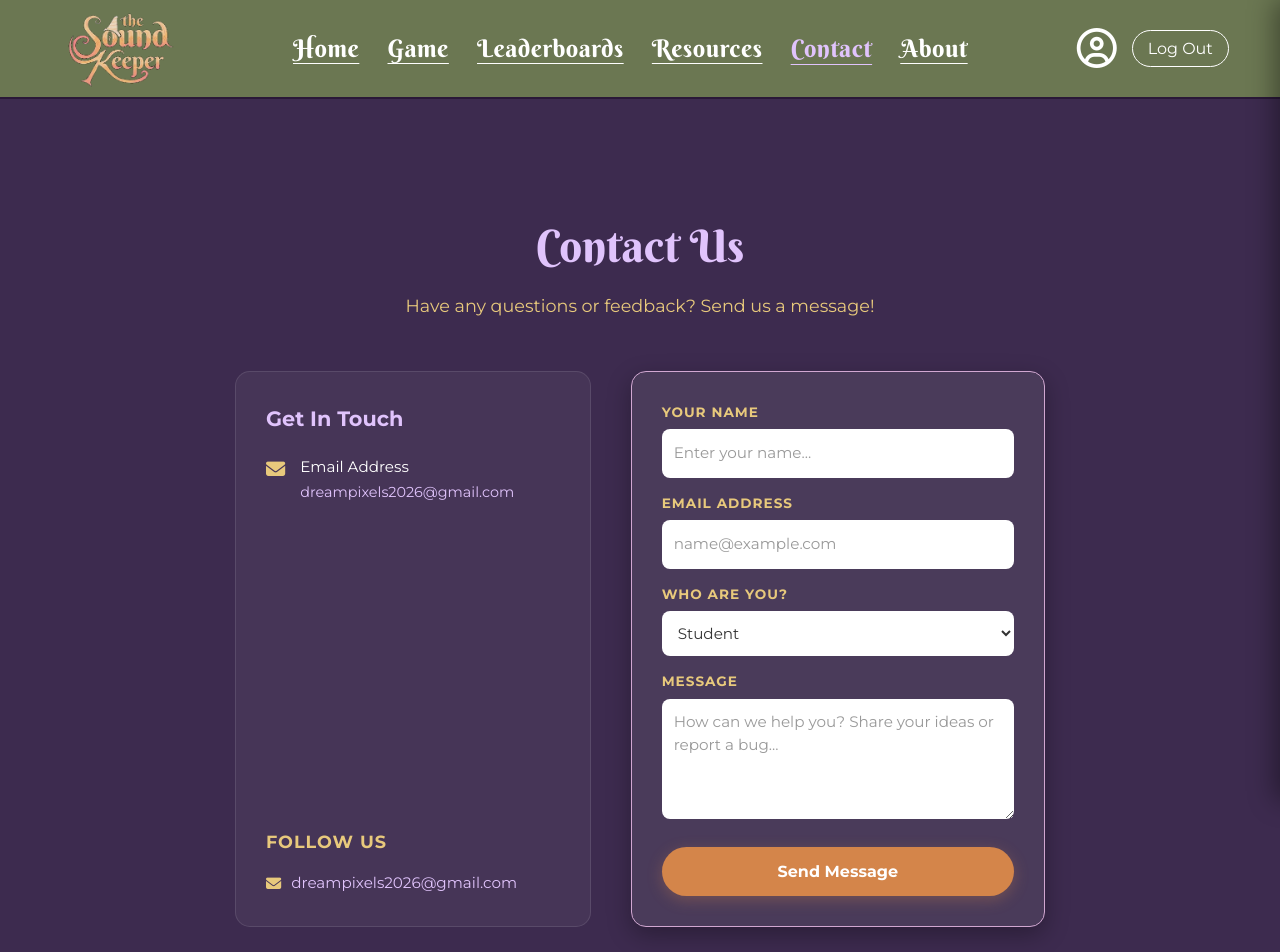
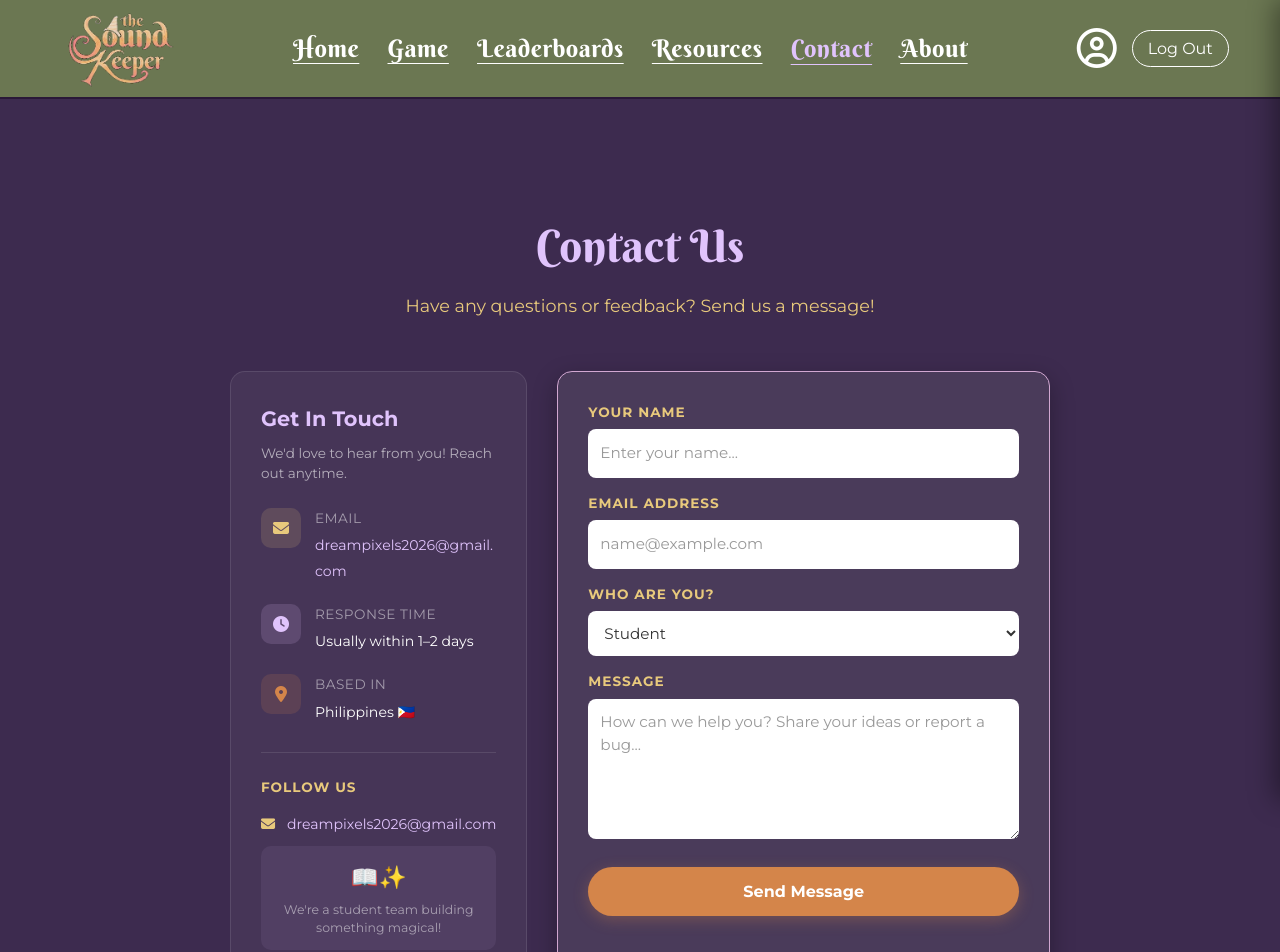
Before and after one commit to eldestdaughterr11/Magic-Reader-New-Game-Site, a React (Vite) app: page /contact in a window 1280 px wide. Shown: the top 952 px of the page. Built offline with nearby package versions, Linux system fonts and the light colour scheme; no server answers; the database is empty; sample sign-in values are in the browser's storage.

Commit message:
Fix Contact page layout for PC/laptop - fill left card with content

```diff
--- a/src/pages/Contact.jsx
+++ b/src/pages/Contact.jsx
@@ -10,7 +10,7 @@ function Contact() {
     message: ''
   });
   const [isSubmitting, setIsSubmitting] = useState(false);
-  const [submitStatus, setSubmitStatus] = useState(null); // 'success' or 'error'
+  const [submitStatus, setSubmitStatus] = useState(null);
 
   const handleContactSubmit = async (e) => {
     e.preventDefault();
@@ -37,7 +37,7 @@ function Contact() {
   };
 
   return (
-    <div style={{ maxWidth: '850px', margin: '0 auto', padding: '60px 20px', color: '#fff' }}>
+    <div style={{ maxWidth: '900px', margin: '0 auto', padding: '60px 20px', color: '#fff' }}>
 
       {/* Title */}
       <div style={{ textAlign: 'center', marginBottom: '50px' }}>
@@ -49,12 +49,11 @@ function Contact() {
         </p>
       </div>
 
-      <div className="responsive-flex-row" style={{ gap: '40px', alignItems: 'stretch' }}>
+      <div className="responsive-flex-row" style={{ gap: '30px', alignItems: 'stretch' }}>
 
-        {/* Contact Details & Socials Column */}
+        {/* Left Info Column */}
         <div style={{
-          flex: '1',
-          minWidth: '280px',
+          flex: '0 0 280px',
           fontFamily: 'Montserrat, sans-serif',
           backgroundColor: 'rgba(255,255,255,0.05)',
           borderRadius: '15px',
@@ -62,40 +61,99 @@ function Contact() {
           border: '1px solid rgba(255,255,255,0.1)',
           display: 'flex',
           flexDirection: 'column',
-          justifyContent: 'space-between',
+          gap: '0px',
           textAlign: 'left'
         }}>
-          <div>
-            <h3 style={{ fontSize: '1.3rem', color: '#e0c3fc', marginBottom: '20px', fontWeight: '700' }}>
+
+          {/* Get In Touch */}
+          <h3 style={{ fontSize: '1.3rem', color: '#e0c3fc', marginBottom: '8px', fontWeight: '700' }}>
             Get In Touch
           </h3>
+          <p style={{ fontSize: '0.85rem', color: 'rgba(255,255,255,0.6)', marginBottom: '24px', lineHeight: '1.5' }}>
+            We'd love to hear from you! Reach out anytime.
+          </p>
 
-            <div style={{ display: 'flex', alignItems: 'flex-start', gap: '15px', marginBottom: '20px' }}>
-              <i className="fa-solid fa-envelope" style={{ fontSize: '1.2rem', color: '#e8c97c', marginTop: '4px' }}></i>
+          {/* Email */}
+          <div style={{ display: 'flex', alignItems: 'flex-start', gap: '14px', marginBottom: '20px' }}>
+            <div style={{
+              width: '40px', height: '40px', borderRadius: '10px',
+              backgroundColor: 'rgba(232,201,124,0.15)',
+              display: 'flex', alignItems: 'center', justifyContent: 'center', flexShrink: 0
+            }}>
+              <i className="fa-solid fa-envelope" style={{ fontSize: '1rem', color: '#e8c97c' }}></i>
+            </div>
             <div>
-                <h4 style={{ margin: 0, fontSize: '0.95rem', color: '#fff' }}>Email Address</h4>
-                <a href="mailto:dreampixels2026@gmail.com" style={{ fontSize: '0.9rem', color: '#e0c3fc', textDecoration: 'none' }}>
+              <h4 style={{ margin: '0 0 3px', fontSize: '0.85rem', color: 'rgba(255,255,255,0.5)', textTransform: 'uppercase', letterSpacing: '0.5px' }}>Email</h4>
+              <a href="mailto:dreampixels2026@gmail.com" style={{ fontSize: '0.88rem', color: '#e0c3fc', textDecoration: 'none', wordBreak: 'break-all' }}>
                 dreampixels2026@gmail.com
               </a>
             </div>
           </div>
 
+          {/* Response Time */}
+          <div style={{ display: 'flex', alignItems: 'flex-start', gap: '14px', marginBottom: '20px' }}>
+            <div style={{
+              width: '40px', height: '40px', borderRadius: '10px',
+              backgroundColor: 'rgba(224,195,252,0.15)',
+              display: 'flex', alignItems: 'center', justifyContent: 'center', flexShrink: 0
+            }}>
+              <i className="fa-solid fa-clock" style={{ fontSize: '1rem', color: '#e0c3fc' }}></i>
             </div>
-
-          {/* Contact via Email */}
-          <div style={{ marginTop: '30px' }}>
-            <h3 style={{ fontSize: '1.1rem', color: '#e8c97c', marginBottom: '15px', fontWeight: '700', textTransform: 'uppercase', letterSpacing: '1px' }}>
-              Follow Us
-            </h3>
-            <a href="mailto:dreampixels2026@gmail.com" style={{ display: 'inline-flex', alignItems: 'center', gap: '10px', color: '#e0c3fc', fontSize: '0.95rem', textDecoration: 'none', fontFamily: 'Montserrat, sans-serif' }}>
-              <i className="fa-solid fa-envelope" style={{ color: '#e8c97c' }}></i>
-              dreampixels2026@gmail.com
-            </a>
+            <div>
+              <h4 style={{ margin: '0 0 3px', fontSize: '0.85rem', color: 'rgba(255,255,255,0.5)', textTransform: 'uppercase', letterSpacing: '0.5px' }}>Response Time</h4>
+              <span style={{ fontSize: '0.88rem', color: '#fff' }}>Usually within 1–2 days</span>
             </div>
           </div>
 
+          {/* Location */}
+          <div style={{ display: 'flex', alignItems: 'flex-start', gap: '14px', marginBottom: '28px' }}>
+            <div style={{
+              width: '40px', height: '40px', borderRadius: '10px',
+              backgroundColor: 'rgba(212,133,74,0.15)',
+              display: 'flex', alignItems: 'center', justifyContent: 'center', flexShrink: 0
+            }}>
+              <i className="fa-solid fa-location-dot" style={{ fontSize: '1rem', color: '#d4854a' }}></i>
+            </div>
+            <div>
+              <h4 style={{ margin: '0 0 3px', fontSize: '0.85rem', color: 'rgba(255,255,255,0.5)', textTransform: 'uppercase', letterSpacing: '0.5px' }}>Based In</h4>
+              <span style={{ fontSize: '0.88rem', color: '#fff' }}>Philippines 🇵🇭</span>
+            </div>
+          </div>
+
+          {/* Divider */}
+          <div style={{ height: '1px', backgroundColor: 'rgba(255,255,255,0.1)', marginBottom: '24px' }}></div>
+
+          {/* Follow Us */}
+          <h4 style={{ fontSize: '0.85rem', color: '#e8c97c', marginBottom: '14px', fontWeight: '700', textTransform: 'uppercase', letterSpacing: '1px' }}>
+            Follow Us
+          </h4>
+          <a
+            href="mailto:dreampixels2026@gmail.com"
+            style={{ display: 'inline-flex', alignItems: 'center', gap: '10px', color: '#e0c3fc', fontSize: '0.88rem', textDecoration: 'none', marginBottom: '10px' }}
+          >
+            <i className="fa-solid fa-envelope" style={{ color: '#e8c97c', width: '16px' }}></i>
+            dreampixels2026@gmail.com
+          </a>
+
+          {/* Fun note at bottom */}
+          <div style={{
+            marginTop: 'auto',
+            paddingTop: '24px',
+            backgroundColor: 'rgba(224,195,252,0.07)',
+            borderRadius: '10px',
+            padding: '14px',
+            textAlign: 'center'
+          }}>
+            <span style={{ fontSize: '1.4rem' }}>📖✨</span>
+            <p style={{ margin: '6px 0 0', fontSize: '0.78rem', color: 'rgba(255,255,255,0.5)', lineHeight: '1.4' }}>
+              We're a student team building something magical!
+            </p>
+          </div>
+
+        </div>
+
         {/* Contact Form Column */}
-        <div style={{ flex: '1.2', minWidth: '300px', backgroundColor: '#4a3b5a', borderRadius: '15px', padding: '30px', border: '1px solid #d1a7d1', boxShadow: '0 8px 25px rgba(0,0,0,0.3)', textAlign: 'left' }}>
+        <div style={{ flex: '1', minWidth: '300px', backgroundColor: '#4a3b5a', borderRadius: '15px', padding: '30px', border: '1px solid #d1a7d1', boxShadow: '0 8px 25px rgba(0,0,0,0.3)', textAlign: 'left' }}>
           <form onSubmit={handleContactSubmit}>
             <div style={{ marginBottom: '15px' }}>
               <label style={{ display: 'block', marginBottom: '6px', fontFamily: 'Montserrat, sans-serif', fontWeight: '700', fontSize: '0.85rem', color: '#e8c97c', textTransform: 'uppercase', letterSpacing: '1px' }}>
@@ -106,7 +164,7 @@ function Contact() {
                 placeholder="Enter your name..."
                 value={contactData.name}
                 onChange={e => setContactData({...contactData, name: e.target.value})}
-                style={{ width: '100%', padding: '12px', borderRadius: '8px', border: 'none', backgroundColor: '#fff', color: '#333', fontFamily: 'Montserrat, sans-serif', fontSize: '0.95rem' }}
+                style={{ width: '100%', padding: '12px', borderRadius: '8px', border: 'none', backgroundColor: '#fff', color: '#333', fontFamily: 'Montserrat, sans-serif', fontSize: '0.95rem', boxSizing: 'border-box' }}
                 required
               />
             </div>
@@ -120,7 +178,7 @@ function Contact() {
                 placeholder="name@example.com"
                 value={contactData.email}
                 onChange={e => setContactData({...contactData, email: e.target.value})}
-                style={{ width: '100%', padding: '12px', borderRadius: '8px', border: 'none', backgroundColor: '#fff', color: '#333', fontFamily: 'Montserrat, sans-serif', fontSize: '0.95rem' }}
+                style={{ width: '100%', padding: '12px', borderRadius: '8px', border: 'none', backgroundColor: '#fff', color: '#333', fontFamily: 'Montserrat, sans-serif', fontSize: '0.95rem', boxSizing: 'border-box' }}
                 required
               />
             </div>
@@ -132,7 +190,7 @@ function Contact() {
               <select
                 value={contactData.role}
                 onChange={e => setContactData({...contactData, role: e.target.value})}
-                style={{ width: '100%', padding: '12px', borderRadius: '8px', border: 'none', backgroundColor: '#fff', color: '#333', fontFamily: 'Montserrat, sans-serif', fontSize: '0.95rem' }}
+                style={{ width: '100%', padding: '12px', borderRadius: '8px', border: 'none', backgroundColor: '#fff', color: '#333', fontFamily: 'Montserrat, sans-serif', fontSize: '0.95rem', boxSizing: 'border-box' }}
               >
                 <option value="Student">Student</option>
                 <option value="Parent">Parent</option>
@@ -149,7 +207,7 @@ function Contact() {
                 placeholder="How can we help you? Share your ideas or report a bug..."
                 value={contactData.message}
                 onChange={e => setContactData({...contactData, message: e.target.value})}
-                style={{ width: '100%', minHeight: '120px', padding: '12px', borderRadius: '8px', border: 'none', backgroundColor: '#fff', color: '#333', fontFamily: 'Montserrat, sans-serif', fontSize: '0.95rem', lineHeight: '1.5' }}
+                style={{ width: '100%', minHeight: '140px', padding: '12px', borderRadius: '8px', border: 'none', backgroundColor: '#fff', color: '#333', fontFamily: 'Montserrat, sans-serif', fontSize: '0.95rem', lineHeight: '1.5', resize: 'vertical', boxSizing: 'border-box' }}
                 required
               />
             </div>
```
Lines whose indentation alone changed are shown as unchanged.
